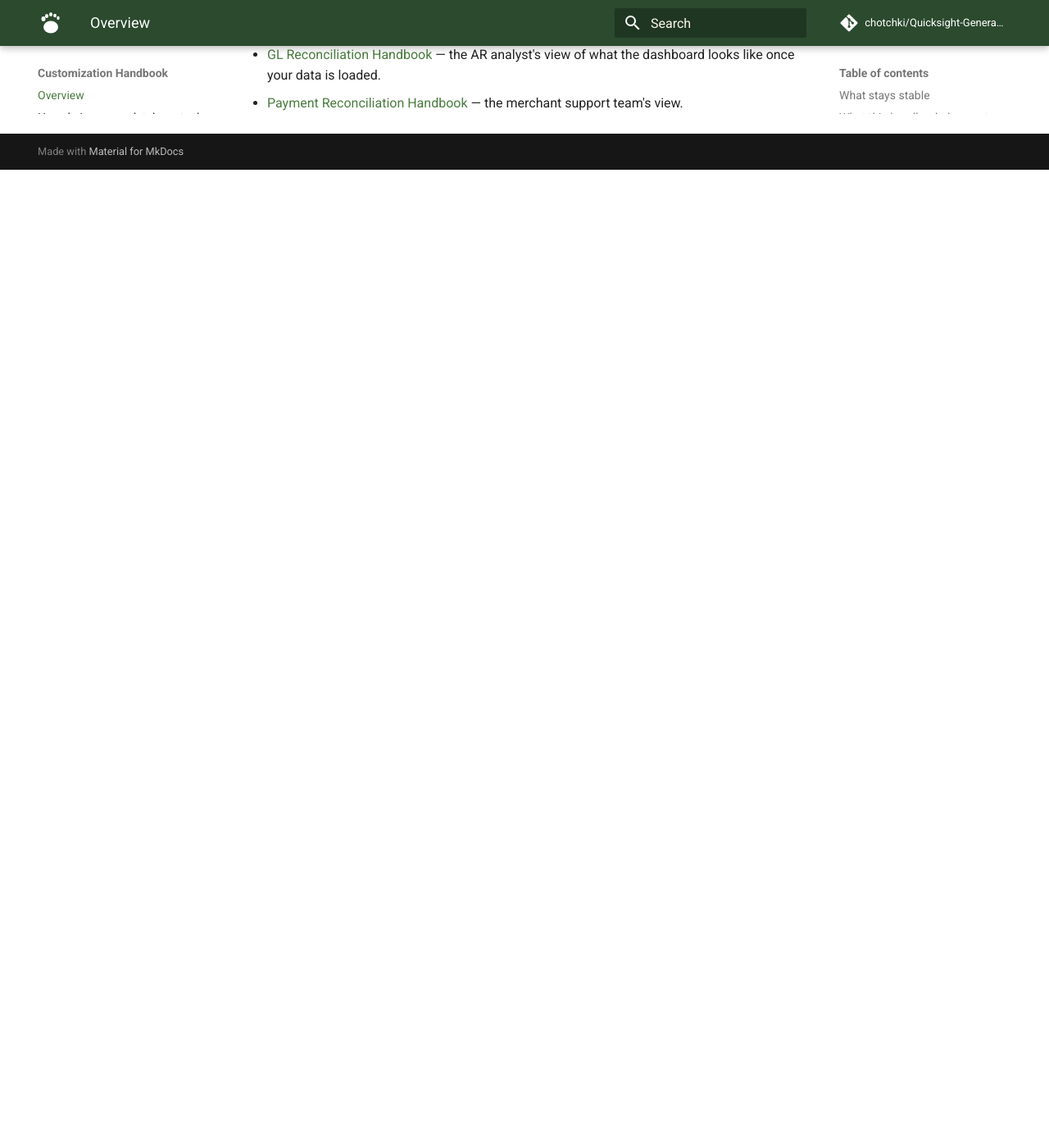
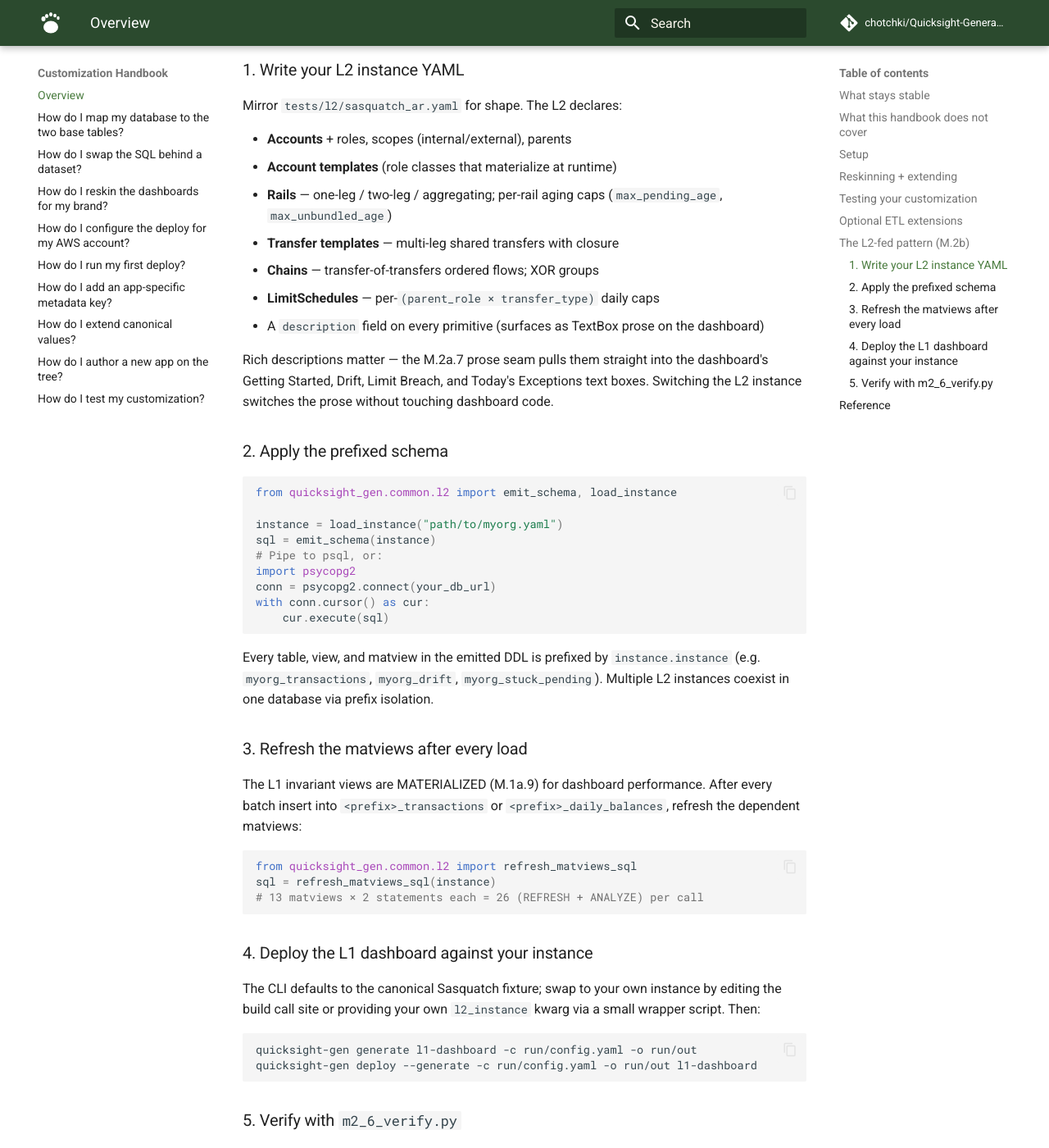
Before and after one commit to chotchki/Quicksight-Generator, an MkDocs documentation site: the page built from src/quicksight_gen/docs/handbook/customization.md, in a window 1280 px wide and 1400 px high, scrolled down 3868 px. Shown: the whole window at 82% size. Built offline with MkDocs 1.6.1 and Material for MkDocs 9.7.7, drawn with Linux system fonts in a browser that asks for light colours; comment, search, counter and statistics services are not loaded; before the commit the page ends 4075 px from its top, so only the background shows below that; some of the changed text lies outside the part shown.

Commit message:
M.2b.18 — Customization handbook L2-fed section + L1_Invariants.md
Added "The L2-fed pattern (M.2b)" section to customization handbook:
- write your myorg.yaml (mirrors sasquatch_ar.yaml)
- apply prefixed schema via emit_schema() + psycopg2
- refresh matviews via refresh_matviews_sql() (13 × 2 = 26 stmts)
- deploy L1 dashboard against your instance
- verify with m2_6_verify.py + sibling myorg_seed.py

New docs/L1_Invariants.md: authoritative per-invariant reference.
Dependency-layered ASCII diagram (base → Current* → helpers → 5
baseline L1 + 2 aging-watch + 2 dashboard-shape = 13 matviews
total). Per-invariant SPEC quote + column shape + m2_6_verify
assertion. Supersession audit caveat (diagnostic, not a
SHOULD-constraint). Refresh + extend contracts at the bottom.

mkdocs nav extended; build --strict green.

CLI --l2 flag deferred — integrators pass l2_instance kwarg via
wrapper script today.

Co-Authored-By: Claude Opus 4.7 <noreply@anthropic.com>

````diff
--- a/mkdocs.yml
+++ b/mkdocs.yml
@@ -93,6 +93,7 @@ nav:
   - Training Scenarios:
     - Account Structure: Training_Story.md
     - Schema v3 — Data Feed Contract: Schema_v3.md
+    - L1 Invariants: L1_Invariants.md
   - API Reference:
     - Overview: api/index.md
     - Tree — App / Analysis / Dashboard / Sheet: api/tree-structure.md
--- /dev/null
+++ b/src/quicksight_gen/docs/L1_Invariants.md
@@ -0,0 +1,210 @@
+# L1 Invariants
+
+The L1 SPEC declares a small set of SHOULD-constraints that any
+healthy ledger feed must satisfy. The L1 library
+(`common.l2.emit_schema`) materializes each constraint as a
+prefixed PostgreSQL view; rows in any of these views ARE the
+constraint violations. Healthy = empty.
+
+This page is the authoritative reference for what each
+`<prefix>_*` view returns, the SHOULD-constraint motivation, and
+what `scripts/m2_6_verify.py` asserts against the canonical
+Sasquatch seed.
+
+## How the views are layered
+
+```
+base tables
+  ├── <prefix>_transactions
+  └── <prefix>_daily_balances
+                  ↓
+Current* matviews (M.1.5 — max-Entry-per-logical-key projection)
+  ├── <prefix>_current_transactions
+  └── <prefix>_current_daily_balances
+                  ↓
+Helper matviews (computed-balance derivation)
+  ├── <prefix>_computed_subledger_balance
+  └── <prefix>_computed_ledger_balance
+                  ↓
+L1 invariant matviews (the SHOULD-constraint surfaces)
+  ├── <prefix>_drift
+  ├── <prefix>_ledger_drift
+  ├── <prefix>_overdraft
+  ├── <prefix>_expected_eod_balance_breach
+  ├── <prefix>_limit_breach
+  ├── <prefix>_stuck_pending          (M.2b.8)
+  └── <prefix>_stuck_unbundled        (M.2b.9)
+                  ↓
+Dashboard-shape matviews (UI convenience)
+  ├── <prefix>_daily_statement_summary
+  └── <prefix>_todays_exceptions      (UNION over the 5 baseline L1s)
+```
+
+13 matviews total. Refresh contract: every batch insert into the
+base tables MUST be followed by `refresh_matviews_sql(instance)`
+to recompute every dependent matview in dependency order. The
+refresh is deterministic — leaves first, helpers second, L1
+invariants third, dashboard-shape last.
+
+## The seven L1 SHOULD-constraints
+
+### 1. `<prefix>_drift` — Sub-ledger drift
+
+> For every CurrentStoredBalance where `Account.Scope = Internal`
+> and `¬IsParent(Account)`,
+> `Drift(Account, BusinessDay)` SHOULD equal 0.
+
+Each leaf-account day where the stored balance disagrees with the
+cumulative net of every Posted Money record posted to that account
+through the BusinessDay's end. The disagreement is the *drift*; a
+non-zero value signals the feed diverged from the underlying
+ledger.
+
+**Columns:** `account_id`, `account_name`, `account_role`,
+`account_parent_role`, `business_day_start`, `business_day_end`,
+`stored_balance`, `computed_balance`, `drift`.
+
+**`m2_6_verify.py` asserts:** `bigfoot-brews +$75` planted at
+`days_ago=5` surfaces with `drift=75.00`.
+
+### 2. `<prefix>_ledger_drift` — Parent-account roll-up drift
+
+> For every CurrentStoredBalance where `Account.Scope = Internal`
+> and `IsParent(Account)`,
+> `LedgerDrift(Account, BusinessDay)` SHOULD equal 0.
+
+Each parent-account day where the stored balance disagrees with
+the sum of its child accounts' stored balances. Surfaces a child
+posting that didn't roll up correctly to its parent.
+
+**Columns:** same as `_drift` minus `account_parent_role`
+(parents ARE the parents).
+
+### 3. `<prefix>_overdraft` — Non-negative balance
+
+> For every CurrentStoredBalance,
+> `money` SHOULD be ≥ 0.
+
+Each internal account day where the stored balance is negative.
+External counterparties are excluded by construction (the
+asymmetry is intentional: banks may legitimately overdraft *us*;
+we MUST NOT overdraft *them*).
+
+**Columns:** `account_id`, `account_name`, `account_role`,
+`account_parent_role`, `business_day_start`, `business_day_end`,
+`stored_balance`.
+
+**`m2_6_verify.py` asserts:** `sasquatch-sips -$1500` planted at
+`days_ago=6` surfaces with `stored_balance=-1500.00`.
+
+### 4. `<prefix>_expected_eod_balance_breach` — Expected EOD
+
+> For every CurrentStoredBalance where `expected_eod_balance` is
+> set, `money` SHOULD equal `expected_eod_balance`.
+
+Each account day where the stored EOD balance differs from the
+L2-declared expected EOD balance. Surfaces accounts that didn't
+clean up to their expected zero / target by end-of-day.
+
+**Columns:** `account_id`, `account_name`, `account_role`,
+`business_day_start`, `business_day_end`, `stored_balance`,
+`expected_eod_balance`, `variance`.
+
+### 5. `<prefix>_limit_breach` — Outbound flow cap
+
+> For every CurrentStoredBalance where `Limits` is set, for every
+> `(TransferType, limit)` in `Limits`, for every child Account whose
+> `Parent = this account`,
+> `OutboundFlow(child, type, businessDay)` SHOULD be ≤ `limit`.
+
+Per-`(account, day, transfer_type)` cells where cumulative
+outbound debit exceeded the cap. Caps come from the L2 instance's
+LimitSchedules and are inlined into the view as CASE branches at
+schema-emit time.
+
+**Columns:** `account_id`, `account_name`, `account_role`,
+`account_parent_role`, `business_day`, `transfer_type`,
+`outbound_total`, `cap`.
+
+**`m2_6_verify.py` asserts:** `big-meadow-dairy $22k wire`
+planted at `days_ago=4` surfaces with `outbound_total > cap` for
+`transfer_type='wire'`.
+
+### 6. `<prefix>_stuck_pending` — Per-rail pending aging (M.2b.8)
+
+> For every Rail with `max_pending_age` set, every Transaction
+> on that rail SHOULD transition `Pending → Posted` before
+> `posting + max_pending_age`.
+
+Transactions stuck in `status='Pending'` past their rail's
+configured cap. Caps come from the per-Rail `max_pending_age`
+field and are inlined as CASE branches keyed on `rail_name`. Rails
+without an aging watch contribute no branch and are excluded.
+
+**Columns:** `transaction_id`, `account_id`, `account_name`,
+`account_role`, `account_parent_role`, `transfer_id`,
+`transfer_type`, `rail_name`, `amount_money`, `amount_direction`,
+`posting`, `max_pending_age_seconds`, `age_seconds`.
+
+**`m2_6_verify.py` asserts:** `bigfoot-brews ACH at days_ago=2`
+(172800s) surfaces with `age_seconds > max_pending_age_seconds`
+(86400s for the `CustomerInboundACH` rail's PT24H cap).
+
+### 7. `<prefix>_stuck_unbundled` — Per-rail unbundled aging (M.2b.9)
+
+> For every Rail with `max_unbundled_age` set, every Posted leg
+> on that rail SHOULD be picked up by an AggregatingRail
+> (`bundle_id` set) before `posting + max_unbundled_age`.
+
+Posted transactions whose `bundle_id IS NULL` past their rail's
+cap. Per validator R8, `max_unbundled_age` is only meaningful on
+rails appearing in some AggregatingRail's `bundles_activity`.
+
+**Columns:** same shape as `_stuck_pending` with
+`max_unbundled_age_seconds` instead of `max_pending_age_seconds`.
+
+**`m2_6_verify.py` asserts:** `sasquatch-sips fee accrual at
+days_ago=35` surfaces with `age_seconds > max_unbundled_age_seconds`
+(2,678,400s for the `CustomerFeeAccrual` rail's P31D cap).
+
+## Diagnostic surface — Supersession Audit
+
+`<prefix>_supersession_*` is **not** a SHOULD-constraint — it's a
+diagnostic view that surfaces logical keys with multiple `entry`
+versions (the audit trail for `TechnicalCorrection` /
+`BundleAssignment` / `Inflight` rewrites). Reads from BASE tables
+(not Current*) since Current* hides superseded entries by
+construction. See M.2b.12 dashboard for the visualization.
+
+`m2_6_verify.py` asserts a planted TechnicalCorrection on
+`bigfoot-brews` (2 entries on the same logical id at `days_ago=3`)
+surfaces with `entry_count > 1`.
+
+## Refresh + extend contracts
+
+- **Refresh:** `refresh_matviews_sql(instance)` returns a single
+  SQL string with 26 statements (13 REFRESH + 13 ANALYZE) in
+  dependency order. Caller splits on `;` and executes
+  per-statement (psycopg2's `cursor.execute` can't run multiple
+  statements separated by `;` reliably).
+- **Per-instance hot-path indexes:** every L1 invariant matview
+  ships indexes on the dashboard's filter dropdowns
+  (`account_id`, `rail_name`, `business_day`, etc) so the deployed
+  dashboard's per-visual SELECTs hit indexed lookups.
+- **Adding a new SHOULD-constraint:** declare the underlying L1
+  primitive in the SPEC, add the matview to
+  `common.l2.schema._L1_INVARIANT_VIEWS_TEMPLATE`, register it in
+  `_L1_INVARIANT_VIEWS_DROPS_TEMPLATE` + `refresh_matviews_sql`,
+  and write a `_render_<name>_cases` helper if it needs L2 data
+  inlined at schema-emit time (mirror of
+  `_render_pending_age_cases`). Then surface it via a new dataset
+  + sheet on the L1 dashboard.
+
+## See also
+
+- [Schema v3 — Data Feed Contract](Schema_v3.md) — the column
+  contract for the two base tables.
+- [L1 Reconciliation Dashboard](handbook/l1.md) — the analyst's
+  view of these invariants.
+- [Customization Handbook — L2-fed pattern](handbook/customization.md#the-l2-fed-pattern-m2b)
+  — how to point the dashboard at your own L2 instance.
--- a/src/quicksight_gen/docs/handbook/customization.md
+++ b/src/quicksight_gen/docs/handbook/customization.md
@@ -133,11 +133,101 @@ them when you can give the dashboard rail-accurate signal:
   *How do I add an app-specific metadata key?* walkthrough above
   is the read/write contract.
 
+## The L2-fed pattern (M.2b)
+
+The above sections cover the v5 customization path — `mapping.yaml`
+substitution onto a hand-rolled per-app dashboard. The newer
+**L2-fed pattern** is the recommended approach going forward: declare
+your institution as an L2 instance YAML once, and the L1 dashboard
+renders against it generically.
+
+### 1. Write your L2 instance YAML
+
+Mirror `tests/l2/sasquatch_ar.yaml` for shape. The L2 declares:
+
+- **Accounts** + roles, scopes (internal/external), parents
+- **Account templates** (role classes that materialize at runtime)
+- **Rails** — one-leg / two-leg / aggregating; per-rail aging caps
+  (`max_pending_age`, `max_unbundled_age`)
+- **Transfer templates** — multi-leg shared transfers with closure
+- **Chains** — transfer-of-transfers ordered flows; XOR groups
+- **LimitSchedules** — per-`(parent_role × transfer_type)` daily caps
+- A `description` field on every primitive (surfaces as TextBox
+  prose on the dashboard)
+
+Rich descriptions matter — the M.2a.7 prose seam pulls them straight
+into the dashboard's Getting Started, Drift, Limit Breach, and
+Today's Exceptions text boxes. Switching the L2 instance switches
+the prose without touching dashboard code.
+
+### 2. Apply the prefixed schema
+
+```python
+from quicksight_gen.common.l2 import emit_schema, load_instance
+
+instance = load_instance("path/to/myorg.yaml")
+sql = emit_schema(instance)
+# Pipe to psql, or:
+import psycopg2
+conn = psycopg2.connect(your_db_url)
+with conn.cursor() as cur:
+    cur.execute(sql)
+```
+
+Every table, view, and matview in the emitted DDL is prefixed by
+`instance.instance` (e.g. `myorg_transactions`, `myorg_drift`,
+`myorg_stuck_pending`). Multiple L2 instances coexist in one
+database via prefix isolation.
+
+### 3. Refresh the matviews after every load
+
+The L1 invariant views are MATERIALIZED (M.1a.9) for dashboard
+performance. After every batch insert into `<prefix>_transactions`
+or `<prefix>_daily_balances`, refresh the dependent matviews:
+
+```python
+from quicksight_gen.common.l2 import refresh_matviews_sql
+sql = refresh_matviews_sql(instance)
+# 13 matviews × 2 statements each = 26 (REFRESH + ANALYZE) per call
+```
+
+### 4. Deploy the L1 dashboard against your instance
+
+The CLI defaults to the canonical Sasquatch fixture; swap to your
+own instance by editing the build call site or providing your own
+`l2_instance` kwarg via a small wrapper script. Then:
+
+```bash
+quicksight-gen generate l1-dashboard -c run/config.yaml -o run/out
+quicksight-gen deploy --generate -c run/config.yaml -o run/out l1-dashboard
+```
+
+### 5. Verify with `m2_6_verify.py`
+
+`scripts/m2_6_verify.py` is the end-to-end smoke that applies the
+schema, plants the canonical seed scenarios, refreshes matviews,
+and asserts each L1 invariant view returns the planted scenarios.
+For your own instance, write a sibling `myorg_seed.py` (mirror of
+`tests/l2/sasquatch_ar_seed.py`) declaring your scenarios via the
+generic plant primitives (`DriftPlant`, `OverdraftPlant`,
+`LimitBreachPlant`, `StuckPendingPlant`, `StuckUnbundledPlant`,
+`SupersessionPlant`). Run the verify against your DB to PASS-gate
+your customization before touching the dashboard.
+
+For the full L1 invariant inventory (what each `<prefix>_*` view
+returns + its SHOULD-constraint motivation), see
+[L1 Invariants](../L1_Invariants.md).
+
 ## Reference
 
 - [Schema v3 — Data Feed Contract](../Schema_v3.md) — the column
   contract for the two base tables. Read this before mapping
   your source system.
+- [L1 Invariants](../L1_Invariants.md) — what each `<prefix>_*`
+  view returns and what it asserts. The L1-fed dashboard reads
+  these directly.
+- [L1 Reconciliation Dashboard](l1.md) — the L2-fed dashboard's
+  analyst view.
 - [Data Integration Handbook](etl.md) — the ETL-engineer view of
   the same surface. Useful when your customization spans both
   product wiring and the upstream feed.
````
Also changed, not shown: PLAN.md (+1 -1 lines).
